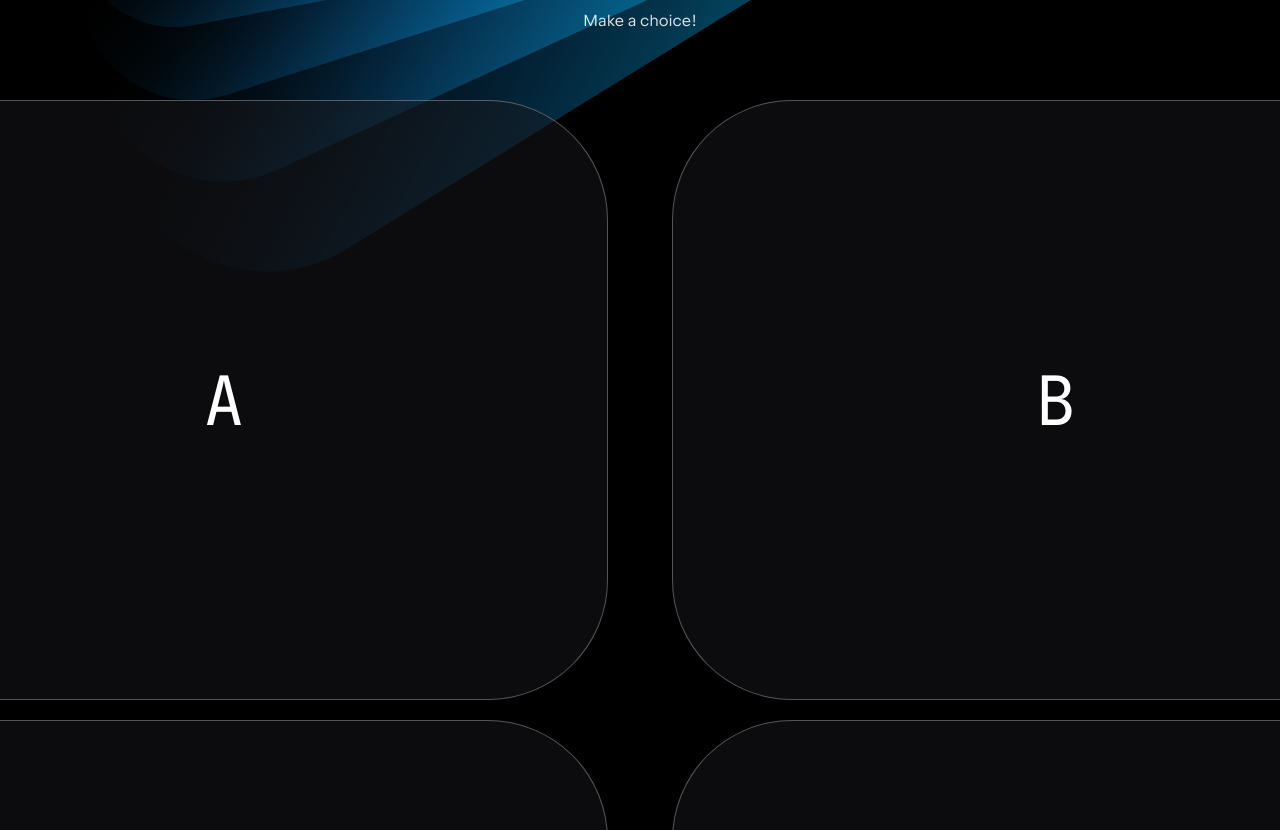
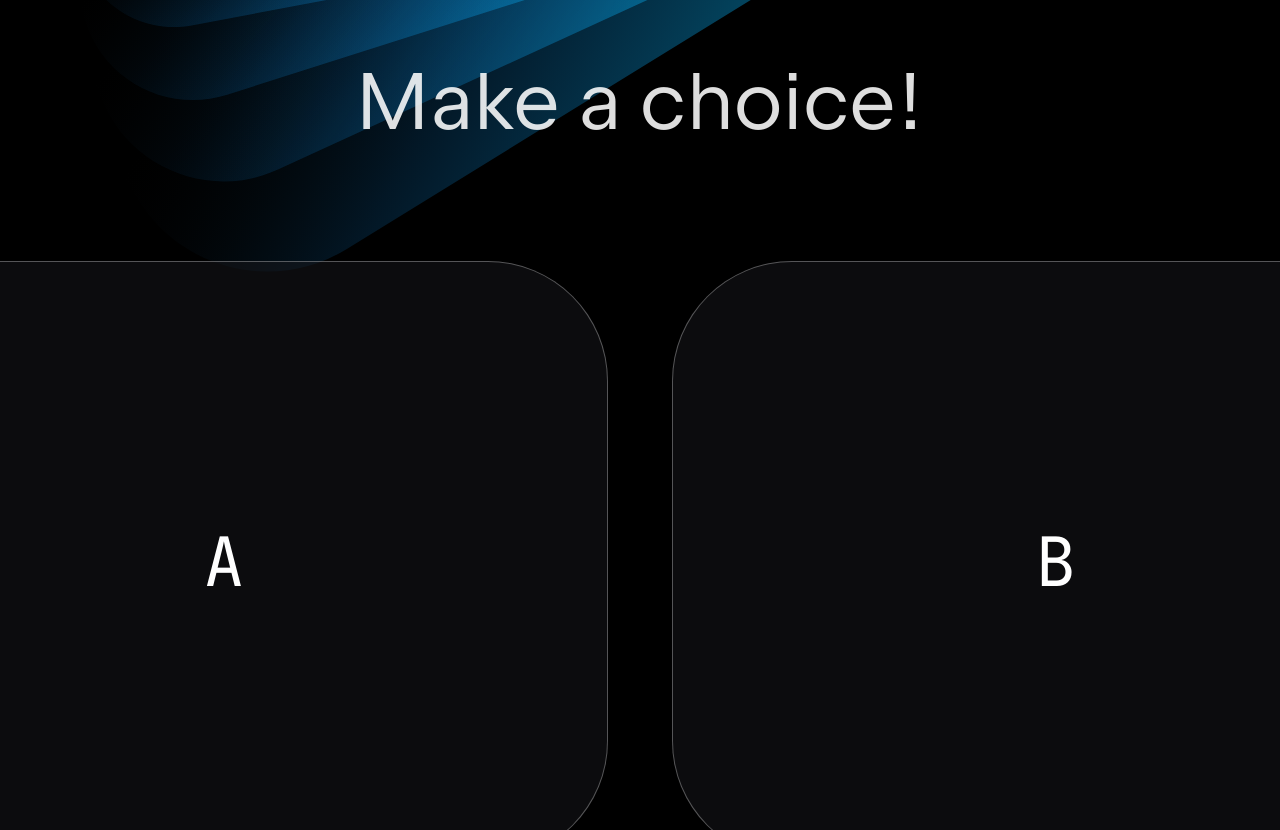
Before and after one commit to marsasgrg/BananaBranches, a plain HTML site: page index.html in a window 1280 px wide. Shown: the top 830 px of the page. Drawn offline with Linux system fonts and the light colour scheme.

Commit message:
Update style.css

```diff
--- a/style.css
+++ b/style.css
@@ -31,7 +31,7 @@ body {
 }
 
 h1 {
-    font-size: 100%;
+    font-size: 80px;
     font-weight: 300;
     height:20%;
 }
```
